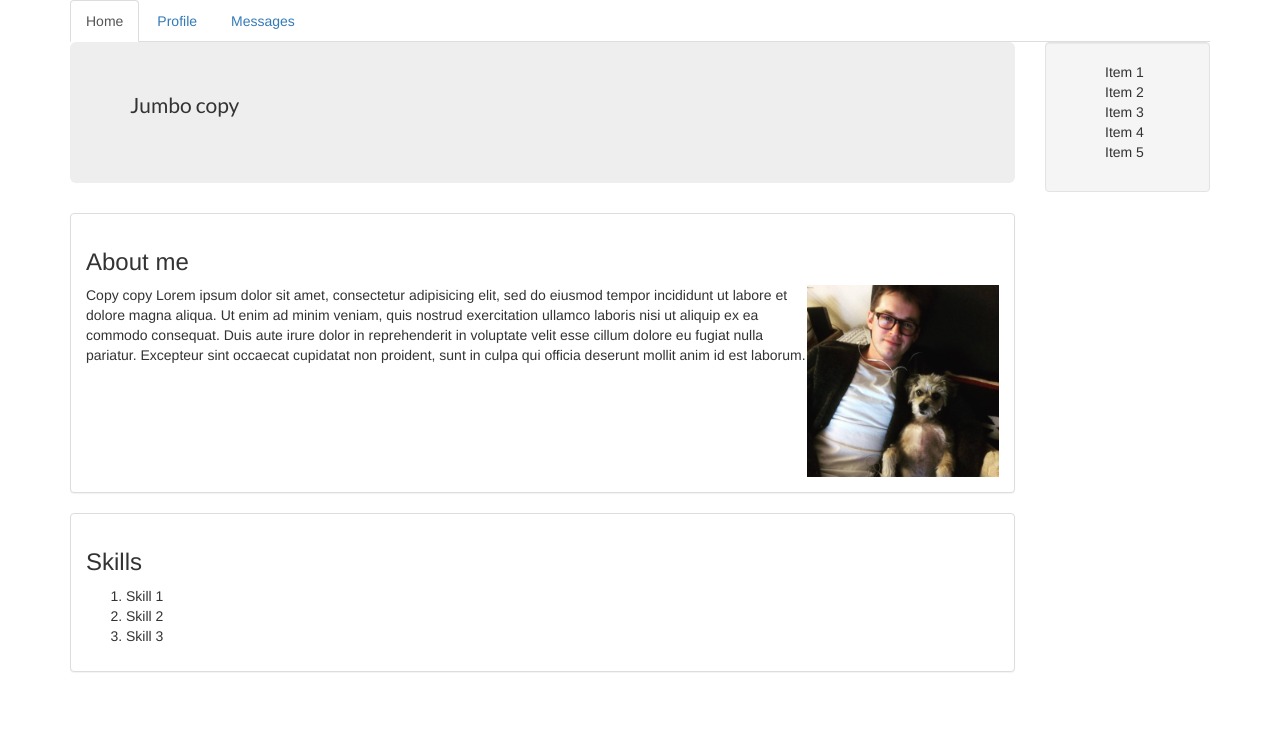
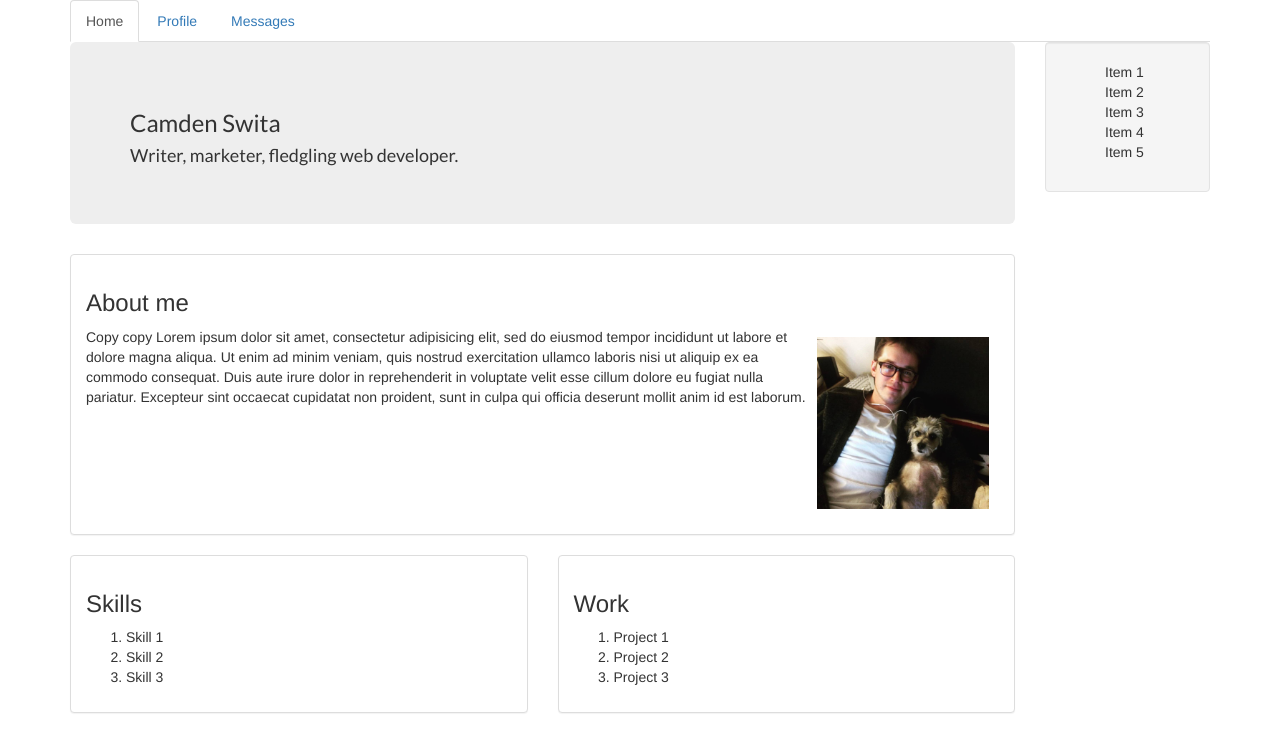
Before and after one commit to okiguess/web-portfolio, a plain HTML site: page index.html in a window 1280 px wide. Drawn offline with Linux system fonts and the light colour scheme.

Commit message:
It will create work portfolio panel and split skills and work portfolio panels into two columns

```diff
--- a/css/styles.css
+++ b/css/styles.css
@@ -28,4 +28,5 @@
 
 img {
   display: block;
+  padding: 10px;
 }
--- a/index.html
+++ b/index.html
@@ -19,7 +19,8 @@
       <div class="row">
         <div class="col-md-10">
           <div class="jumbotron">
-            <p>Jumbo copy</p>
+            <h3>Camden Swita</h3>
+            <h4>Writer, marketer, fledgling web developer.</h4>
           </div>
           <div class="maincontent">
             <div class="panel panel-default">
@@ -29,6 +30,8 @@
                 <p>Copy copy Lorem ipsum dolor sit amet, consectetur adipisicing elit, sed do eiusmod tempor incididunt ut labore et dolore magna aliqua. Ut enim ad minim veniam, quis nostrud exercitation ullamco laboris nisi ut aliquip ex ea commodo consequat. Duis aute irure dolor in reprehenderit in voluptate velit esse cillum dolore eu fugiat nulla pariatur. Excepteur sint occaecat cupidatat non proident, sunt in culpa qui officia deserunt mollit anim id est laborum.</p>
               </div>
             </div>
+            <div class="row">
+              <div class="col-md-6">
                 <div class="panel panel-default">
                   <div class="panel-body">
                     <h3>Skills</h3>
@@ -37,6 +40,20 @@
                       <li>Skill 2</li>
                       <li>Skill 3</li>
                     </ol>
+                  </div>
+                </div>
+              </div>
+              <div class="col-md-6">
+                <div class="panel panel-default">
+                  <div class="panel-body">
+                    <h3>Work</h3>
+                    <ol>
+                      <li>Project 1</li>
+                      <li>Project 2</li>
+                      <li>Project 3</li>
+                    </ol>
+                  </div>
+                </div>
               </div>
             </div>
           </div>
```
Lines whose indentation alone changed are shown as unchanged.
